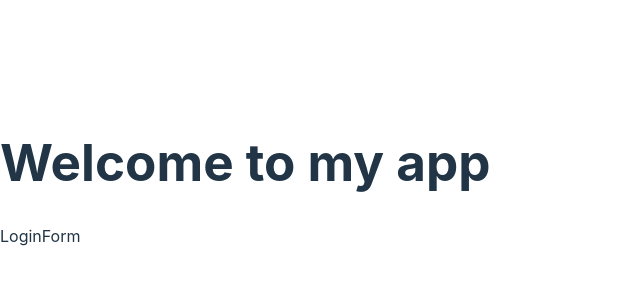
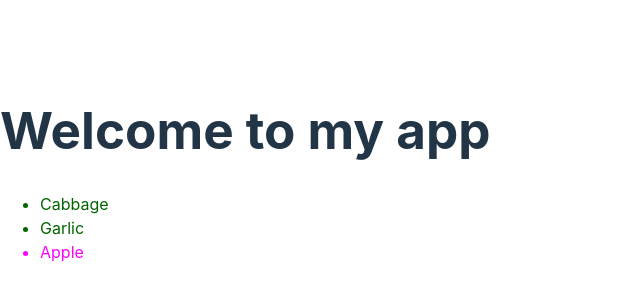
Before and after one commit to TelTrekker/appdev1, a React (Vite) app in the folder react-quickstart/: page / in a window 1280 px wide. Shown: the part 226-526 px from the top of the page, without its empty margins (0-640 px from the left). Built offline with nearby package versions, Linux system fonts and the light colour scheme.

Commit message:
I'm done completing the section on rendering lists

```diff
--- a/react-quickstart/src/App.jsx
+++ b/react-quickstart/src/App.jsx
@@ -1,22 +1,11 @@
 import './App.css'
-import AdminPanel from './AdminPanel';
-import LoginForm from './LoginForm';
+import ShoppingList from './ShoppingList'
 
 function App() {
-  let content;
-  let isLoggedIn = false;
-
-  if (isLoggedIn){
-    content = <AdminPanel />
-  } else {
-    content = <LoginForm />
-  }
-
 
   return (
     <>
-      <h1>Welcome to my app</h1>
-      {content}
+    <ShoppingList />
     </>
   )
 }
--- /dev/null
+++ b/react-quickstart/src/ShoppingList.jsx
@@ -0,0 +1,29 @@
+import './App.css'
+
+function ShoppingList() {
+    const products = [
+        {title: 'Cabbage', isFruit: false, id:1},
+        {title: 'Garlic', isFruit: false, id:2},
+        {title: 'Apple', isFruit: true, id:3},
+    ]
+
+const listItems = products.map(product =>
+    <li
+    key={product.id}
+    style={{
+        color: product.isFruit ? 'magenta' : 'darkgreen'
+    }}>
+        {product.title}
+    </li>
+)
+
+return(
+    <>
+    <h1>Welcome to my app</h1>
+    <ul>{listItems}</ul>
+    </>
+)
+
+}
+
+export default ShoppingList
```
